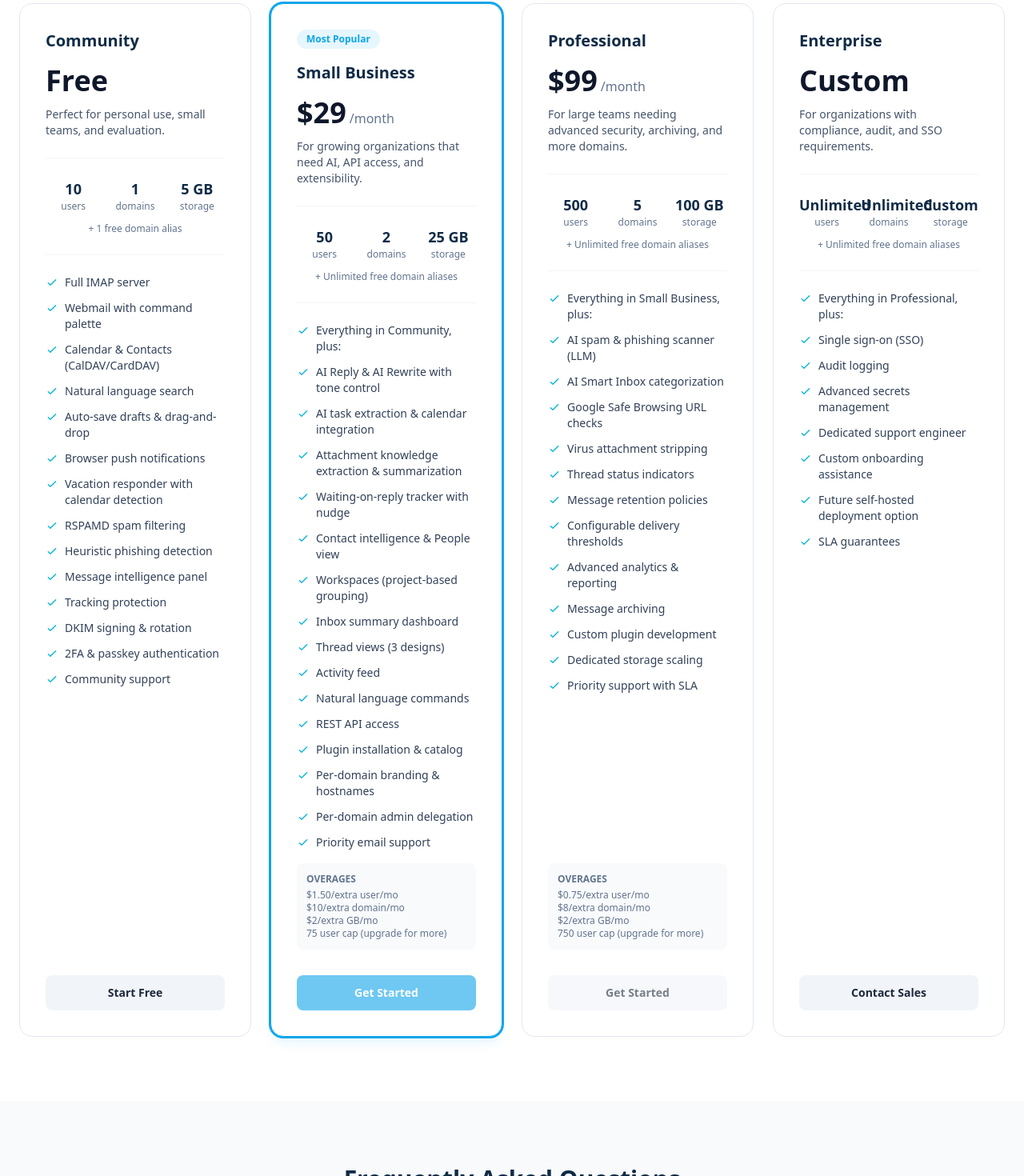
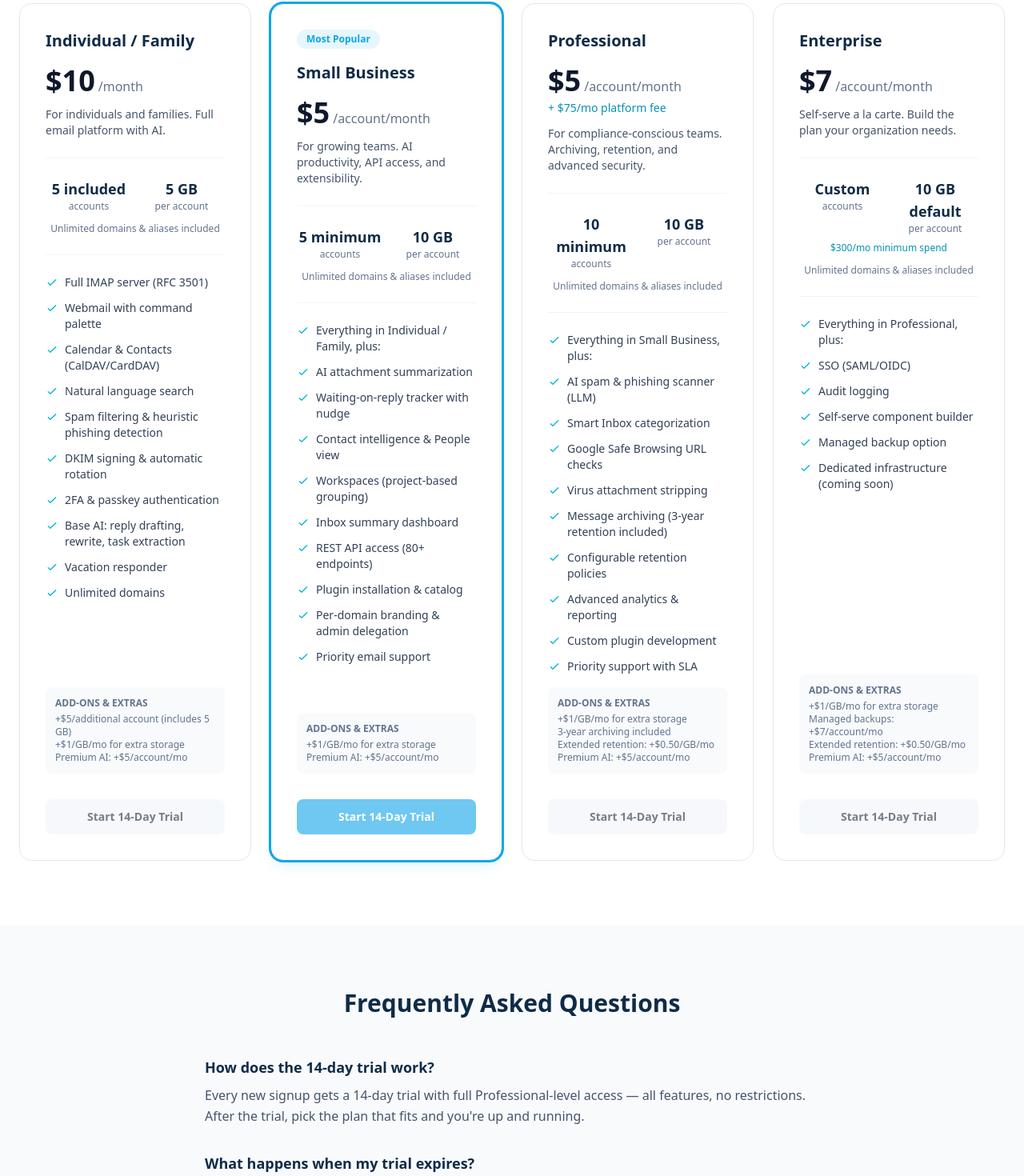
Before and after one commit to macole16/kaimoku-website, a Next.js app: page /kuju-email/pricing in a window 1280 px wide. Shown: the part 715-2185 px from the top of the page at 80% size. Built offline with nearby package versions, Linux system fonts and the light colour scheme.

Commit message:
feat: rewrite pricing page for new tier structure
Replace Community/SB/Pro/Enterprise with Individual-Family/SB/Pro/Enterprise.
New per-account pricing model, trial-first CTA, updated FAQ section.

```diff
--- a/src/app/kuju-email/pricing/page.tsx
+++ b/src/app/kuju-email/pricing/page.tsx
@@ -1,173 +1,183 @@
 "use client";
 
-import Link from "next/link";
 import { useState } from "react";
 import { URLS, isComingSoon } from "@/lib/constants";
 
 const tiers = [
   {
-    name: "Community",
-    price: "Free",
-    annualPrice: "Free",
-    period: "",
-    desc: "Perfect for personal use, small teams, and evaluation.",
-    users: "10",
-    domains: "1",
-    domainAliases: "1",
-    storage: "5 GB",
+    name: "Individual / Family",
+    pricingModel: "base" as const,
+    price: "$10",
+    annualPrice: "$8.30",
+    period: "/month",
+    desc: "For individuals and families. Full email platform with AI.",
+    accounts: "5 included",
+    storagePerAccount: "5 GB",
+    extraAccountPrice: "$5/account/mo",
     highlight: false,
-    ctaHref: URLS.KUJU_DEMO_SIGNUP,
-    ctaLabel: "Start Free",
-    overages: null as string[] | null,
+    ctaHref: URLS.PADDLE_INDIVIDUAL_FAMILY,
+    ctaLabel: "Start 14-Day Trial",
+    extras: [
+      "+$5/additional account (includes 5 GB)",
+      "+$1/GB/mo for extra storage",
+      "Premium AI: +$5/account/mo",
+    ],
     features: [
-      "Full IMAP server",
+      "Full IMAP server (RFC 3501)",
       "Webmail with command palette",
       "Calendar & Contacts (CalDAV/CardDAV)",
       "Natural language search",
-      "Auto-save drafts & drag-and-drop",
-      "Browser push notifications",
-      "Vacation responder with calendar detection",
-      "RSPAMD spam filtering",
-      "Heuristic phishing detection",
-      "Message intelligence panel",
-      "Tracking protection",
-      "DKIM signing & rotation",
+      "Spam filtering & heuristic phishing detection",
+      "DKIM signing & automatic rotation",
       "2FA & passkey authentication",
-      "Community support",
+      "Base AI: reply drafting, rewrite, task extraction",
+      "Vacation responder",
+      "Unlimited domains",
     ],
   },
   {
     name: "Small Business",
-    price: "$29",
-    annualPrice: "$24",
-    period: "/month",
-    desc: "For growing organizations that need AI, API access, and extensibility.",
-    users: "50",
-    domains: "2",
-    domainAliases: "Unlimited",
-    storage: "25 GB",
+    pricingModel: "per-account" as const,
+    price: "$5",
+    annualPrice: "$4.15",
+    period: "/account/month",
+    desc: "For growing teams. AI productivity, API access, and extensibility.",
+    accounts: "5 minimum",
+    storagePerAccount: "10 GB",
+    extraAccountPrice: null,
     highlight: true,
     ctaHref: URLS.PADDLE_SMALL_BUSINESS,
-    ctaLabel: "Get Started",
-    overages: [
-      "$1.50/extra user/mo",
-      "$10/extra domain/mo",
-      "$2/extra GB/mo",
-      "75 user cap (upgrade for more)",
+    ctaLabel: "Start 14-Day Trial",
+    extras: [
+      "+$1/GB/mo for extra storage",
+      "Premium AI: +$5/account/mo",
     ],
     features: [
-      "Everything in Community, plus:",
-      "AI Reply & AI Rewrite with tone control",
-      "AI task extraction & calendar integration",
-      "Attachment knowledge extraction & summarization",
+      "Everything in Individual / Family, plus:",
+      "AI attachment summarization",
       "Waiting-on-reply tracker with nudge",
       "Contact intelligence & People view",
       "Workspaces (project-based grouping)",
       "Inbox summary dashboard",
-      "Thread views (3 designs)",
-      "Activity feed",
-      "Natural language commands",
-      "REST API access",
+      "REST API access (80+ endpoints)",
       "Plugin installation & catalog",
-      "Per-domain branding & hostnames",
-      "Per-domain admin delegation",
+      "Per-domain branding & admin delegation",
       "Priority email support",
     ],
   },
   {
     name: "Professional",
-    price: "$99",
-    annualPrice: "$82",
-    period: "/month",
-    desc: "For large teams needing advanced security, archiving, and more domains.",
-    users: "500",
-    domains: "5",
-    domainAliases: "Unlimited",
-    storage: "100 GB",
+    pricingModel: "platform-fee" as const,
+    price: "$5",
+    annualPrice: "$4.15",
+    period: "/account/month",
+    platformFee: "$75",
+    annualPlatformFee: "$62.50",
+    desc: "For compliance-conscious teams. Archiving, retention, and advanced security.",
+    accounts: "10 minimum",
+    storagePerAccount: "10 GB",
+    extraAccountPrice: null,
     highlight: false,
     ctaHref: URLS.PADDLE_PROFESSIONAL,
-    ctaLabel: "Get Started",
-    overages: [
-      "$0.75/extra user/mo",
-      "$8/extra domain/mo",
-      "$2/extra GB/mo",
-      "750 user cap (upgrade for more)",
+    ctaLabel: "Start 14-Day Trial",
+    extras: [
+      "+$1/GB/mo for extra storage",
+      "3-year archiving included",
+      "Extended retention: +$0.50/GB/mo",
+      "Premium AI: +$5/account/mo",
     ],
     features: [
       "Everything in Small Business, plus:",
       "AI spam & phishing scanner (LLM)",
-      "AI Smart Inbox categorization",
+      "Smart Inbox categorization",
       "Google Safe Browsing URL checks",
       "Virus attachment stripping",
-      "Thread status indicators",
-      "Message retention policies",
-      "Configurable delivery thresholds",
+      "Message archiving (3-year retention included)",
+      "Configurable retention policies",
       "Advanced analytics & reporting",
-      "Message archiving",
       "Custom plugin development",
-      "Dedicated storage scaling",
       "Priority support with SLA",
     ],
   },
   {
     name: "Enterprise",
-    price: "Custom",
-    annualPrice: "Custom",
-    period: "",
-    desc: "For organizations with compliance, audit, and SSO requirements.",
-    users: "Unlimited",
-    domains: "Unlimited",
-    domainAliases: "Unlimited",
-    storage: "Custom",
+    pricingModel: "alacarte" as const,
+    price: "$7",
+    annualPrice: "$5.80",
+    period: "/account/month",
+    desc: "Self-serve a la carte. Build the plan your organization needs.",
+    accounts: "Custom",
+    storagePerAccount: "10 GB default",
+    minimumSpend: "$300/mo minimum spend",
+    extraAccountPrice: null,
     highlight: false,
-    ctaHref: URLS.PADDLE_ENTERPRISE_CONTACT,
-    ctaLabel: "Contact Sales",
-    overages: null,
+    ctaHref: URLS.PADDLE_ENTERPRISE,
+    ctaLabel: "Start 14-Day Trial",
+    extras: [
+      "+$1/GB/mo for extra storage",
+      "Managed backups: +$7/account/mo",
+      "Extended retention: +$0.50/GB/mo",
+      "Premium AI: +$5/account/mo",
+    ],
     features: [
       "Everything in Professional, plus:",
-      "Single sign-on (SSO)",
+      "SSO (SAML/OIDC)",
       "Audit logging",
-      "Advanced secrets management",
-      "Dedicated support engineer",
-      "Custom onboarding assistance",
-      "Future self-hosted deployment option",
-      "SLA guarantees",
+      "Self-serve component builder",
+      "Managed backup option",
+      "Dedicated infrastructure (coming soon)",
     ],
   },
 ];
 
 const faqs = [
   {
-    q: "Can I start with Community and upgrade later?",
-    a: "Yes. The Community tier is fully functional with core features. When you need AI, API access, more users, or additional domains, you can upgrade at any time. Your data stays the same.",
+    q: "How does the 14-day trial work?",
+    a: "Every new signup gets a 14-day trial with full Professional-level access — all features, no restrictions. After the trial, pick the plan that fits and you're up and running.",
   },
   {
-    q: "What happens if I exceed my plan limits?",
-    a: "Paid plans support overages — extra users, domains, and storage are billed at the rates shown on each plan. Overages are priced higher per-unit than upgrading, so if you're consistently over your limits, upgrading to the next tier is the better deal. The Community tier does not support overages — you'll need to upgrade.",
+    q: "What happens when my trial expires?",
+    a: "Your account freezes — you can still log in and view your existing email, but sending and receiving is paused. Your data is preserved for 30 days, giving you time to choose a plan. Pick any tier and everything resumes instantly.",
   },
   {
-    q: "What's the difference between a domain alias and a separate domain?",
-    a: "A domain alias shares the same users as your primary domain — mail sent to user@alias.com delivers to user@primary.com. It's free on all plans. A separate domain has its own user accounts and counts toward your domain quota.",
+    q: "How does per-account pricing work?",
+    a: "Small Business, Professional, and Enterprise are billed per email account. You choose how many accounts you need and can add more at any time. Individual/Family includes 5 accounts in the base price with additional accounts at $5 each.",
+  },
+  {
+    q: "What's the Professional platform fee?",
+    a: "Professional has a $75/month platform fee plus $5/account/month. The platform fee covers archiving infrastructure, retention policies, advanced analytics, and LLM-powered spam scanning — systems that cost the same whether you have 10 or 100 users.",
+  },
+  {
+    q: "How does Enterprise a la carte work?",
+    a: "Enterprise is fully self-serve — pick the components you need from the menu. There's a $300/month minimum spend. Accounts are $7/month each, and you can add managed backups, extended retention, and Premium AI as needed.",
+  },
+  {
+    q: "What is Premium AI?",
+    a: "Every plan includes base AI features powered by lightweight models. Premium AI ($5/account/month) upgrades to faster, more capable models for better reply drafting, smarter task extraction, and more accurate spam detection. Available on any tier.",
+  },
+  {
+    q: "Are there limits on domains?",
+    a: "No. All plans include unlimited custom domains at no extra charge. Domain aliases are always free. Per-domain branding and admin delegation are available on Small Business and above.",
   },
   {
     q: "What counts toward my storage limit?",
-    a: "Email messages and attachments stored on the server. Storage is pooled across all your domains. Calendar events and contacts use negligible space and are not metered.",
+    a: "Email messages and attachments stored on the server. Storage is measured per account. Calendar events and contacts use negligible space and are not metered. You can add extra storage at $1/GB/month on any plan.",
+  },
+  {
+    q: "What happens if I exceed my storage?",
+    a: "First, you get a warning and a 14-day grace period to clean up or upgrade. You can opt in to automatic overage billing at $1/GB/month. If you take no action, we'll throttle large attachments but your email keeps working — we never cut you off.",
+  },
+  {
+    q: "Is there an annual discount?",
+    a: "Yes — all plans offer a 17% discount (2 months free) when billed annually.",
+  },
+  {
+    q: "Can I bring my own AI provider?",
+    a: "Yes. The AI features support Anthropic Claude, OpenAI, Together AI, Groq, Fireworks, Mistral, and any OpenAI-compatible endpoint. API keys are isolated per-domain.",
   },
   {
     q: "Is there a self-hosted option?",
     a: "Not yet, but it's on our roadmap. If you have strict compliance or data residency requirements, reach out — we'd love to hear about your needs.",
-  },
-  {
-    q: "Do I need to set up my own mail server?",
-    a: "No. Kuju Email is fully managed — we handle the mail server, spam filtering, DKIM, TLS, and everything else. You just add your domain and start using it.",
-  },
-  {
-    q: "What happens if my subscription expires?",
-    a: "Your email continues to work. The platform gracefully downgrades to the Community tier feature set. There are no kill switches. You get a 30-day grace period for over-capacity usage.",
-  },
-  {
-    q: "Can I bring my own AI provider for spam scanning?",
-    a: "Yes. The AI spam scanner supports Anthropic Claude, OpenAI, Together AI, Groq, Fireworks, Mistral, and any OpenAI-compatible endpoint. API keys are isolated per-domain.",
   },
 ];
 
@@ -182,35 +192,35 @@ export default function PricingPage() {
             Simple, Transparent Pricing
           </h1>
           <p className="mx-auto max-w-2xl text-lg text-slate-300">
-            Start free. Scale when you&rsquo;re ready. No hidden fees, no
-            per-seat surprises. All plans include the full email platform.
+            Start with a 14-day free trial. Pick the plan that fits when
+            you&rsquo;re ready. No hidden fees.
           </p>
         </div>
       </section>
 
       <section className="px-6 py-20">
         <div className="mx-auto max-w-7xl">
-          {/* Demo banner */}
+          {/* Trial banner */}
           <div className="mb-12 rounded-xl border border-kuju/20 bg-kuju/5 p-6 text-center">
             <p className="mb-3 text-lg font-semibold text-primary">
-              Want to try before you buy?
+              Try everything free for 14 days
             </p>
             <p className="mb-4 text-slate-600">
-              Create a free demo account and experience Kuju Email with no
-              commitment.
+              Full Professional-level access. All features, no restrictions, no
+              credit card required.
             </p>
             <a
-              href={URLS.KUJU_DEMO_SIGNUP}
+              href={URLS.KUJU_TRIAL_SIGNUP}
               className={`inline-block rounded-lg bg-kuju px-6 py-3 text-sm font-semibold text-white transition-colors hover:bg-kuju-dark ${
-                isComingSoon(URLS.KUJU_DEMO_SIGNUP)
+                isComingSoon(URLS.KUJU_TRIAL_SIGNUP)
                   ? "pointer-events-none opacity-60"
                   : ""
               }`}
               title={
-                isComingSoon(URLS.KUJU_DEMO_SIGNUP) ? "Coming soon" : undefined
+                isComingSoon(URLS.KUJU_TRIAL_SIGNUP) ? "Coming soon" : undefined
               }
             >
-              Try Kuju Email Free
+              Start 14-Day Trial
             </a>
           </div>
 
@@ -241,7 +251,7 @@ export default function PricingPage() {
             </span>
             {annual && (
               <span className="rounded-full bg-kuju/10 px-2 py-0.5 text-xs font-semibold text-kuju-dark">
-                Save ~17%
+                Save 17% (2 months free)
               </span>
             )}
           </div>
@@ -249,8 +259,23 @@ export default function PricingPage() {
           {/* Tier cards */}
           <div className="grid gap-6 lg:grid-cols-4">
             {tiers.map((tier) => {
-              const displayPrice = annual ? tier.annualPrice : tier.price;
               const comingSoon = isComingSoon(tier.ctaHref);
+
+              /* Build price display based on pricing model */
+              let priceDisplay: string;
+              let priceSubtext: string | null = null;
+
+              if (tier.pricingModel === "base") {
+                priceDisplay = annual ? tier.annualPrice : tier.price;
+              } else if (tier.pricingModel === "platform-fee") {
+                priceDisplay = annual ? tier.annualPrice : tier.price;
+                const fee = annual
+                  ? (tier as typeof tiers[2]).annualPlatformFee
+                  : (tier as typeof tiers[2]).platformFee;
+                priceSubtext = `+ ${fee}/mo platform fee`;
+              } else {
+                priceDisplay = annual ? tier.annualPrice : tier.price;
+              }
 
               return (
                 <div
@@ -271,13 +296,18 @@ export default function PricingPage() {
                   </h3>
                   <div className="mt-4 flex items-baseline gap-1">
                     <span className="text-4xl font-bold text-slate-900">
-                      {displayPrice}
+                      {priceDisplay}
                     </span>
                     {tier.period && (
                       <span className="text-slate-500">{tier.period}</span>
                     )}
                   </div>
-                  {annual && tier.price !== "Free" && tier.price !== "Custom" && (
+                  {priceSubtext && (
+                    <p className="mt-1 text-sm font-medium text-kuju-dark">
+                      {priceSubtext}
+                    </p>
+                  )}
+                  {annual && (
                     <p className="mt-1 text-xs text-slate-500">
                       Billed annually
                     </p>
@@ -285,33 +315,31 @@ export default function PricingPage() {
                   <p className="mt-3 text-sm text-slate-600">{tier.desc}</p>
 
                   {/* Plan limits */}
-                  <div className="mt-6 grid grid-cols-3 gap-2 border-t border-slate-100 pt-6">
+                  <div className="mt-6 grid grid-cols-2 gap-2 border-t border-slate-100 pt-6">
                     <div className="text-center">
                       <div className="text-lg font-bold text-primary">
-                        {tier.users}
+                        {tier.accounts}
                       </div>
-                      <div className="text-xs text-slate-500">users</div>
+                      <div className="text-xs text-slate-500">accounts</div>
                     </div>
                     <div className="text-center">
                       <div className="text-lg font-bold text-primary">
-                        {tier.domains}
+                        {tier.storagePerAccount}
                       </div>
-                      <div className="text-xs text-slate-500">
-                        {tier.domains === "Unlimited" ? "domains" : "domains"}
-                      </div>
-                    </div>
-                    <div className="text-center">
-                      <div className="text-lg font-bold text-primary">
-                        {tier.storage}
-                      </div>
-                      <div className="text-xs text-slate-500">storage</div>
+                      <div className="text-xs text-slate-500">per account</div>
                     </div>
                   </div>
 
-                  {/* Domain alias note */}
+                  {/* Minimum spend note (Enterprise) */}
+                  {"minimumSpend" in tier && (tier as any).minimumSpend && (
+                    <p className="mt-2 text-center text-xs font-medium text-kuju-dark">
+                      {(tier as any).minimumSpend}
+                    </p>
+                  )}
+
+                  {/* Unlimited domains note */}
                   <p className="mt-3 text-center text-xs text-slate-500">
-                    + {tier.domainAliases} free domain{" "}
-                    {tier.domainAliases === "1" ? "alias" : "aliases"}
+                    Unlimited domains &amp; aliases included
                   </p>
 
                   {/* Features */}
@@ -336,15 +364,15 @@ export default function PricingPage() {
                     ))}
                   </ul>
 
-                  {/* Overages */}
-                  {tier.overages && (
+                  {/* Add-ons & Extras */}
+                  {tier.extras && (
                     <div className="mt-4 rounded-lg bg-slate-50 p-3">
                       <p className="mb-1 text-xs font-semibold text-slate-500 uppercase">
-                        Overages
+                        Add-ons &amp; Extras
                       </p>
-                      {tier.overages.map((o) => (
-                        <p key={o} className="text-xs text-slate-500">
-                          {o}
+                      {tier.extras.map((e) => (
+                        <p key={e} className="text-xs text-slate-500">
+                          {e}
                         </p>
                       ))}
                     </div>
```
